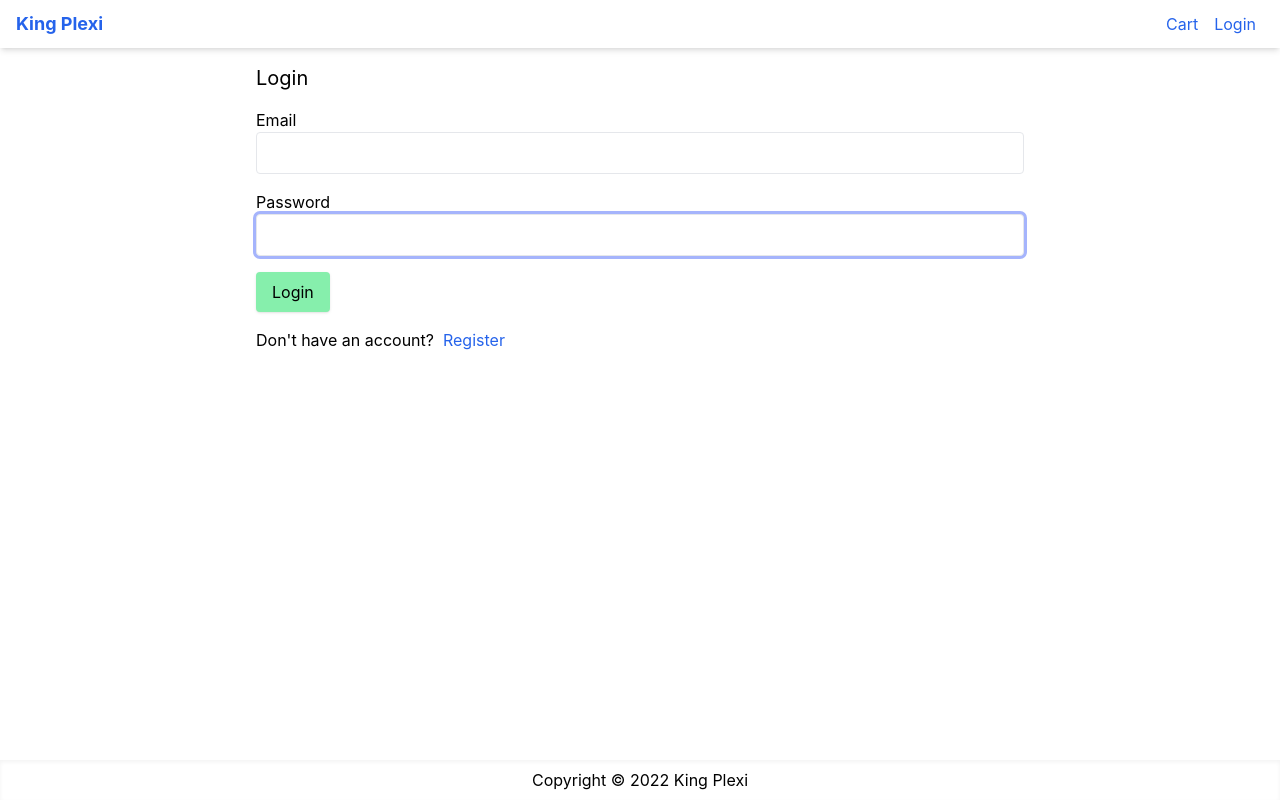
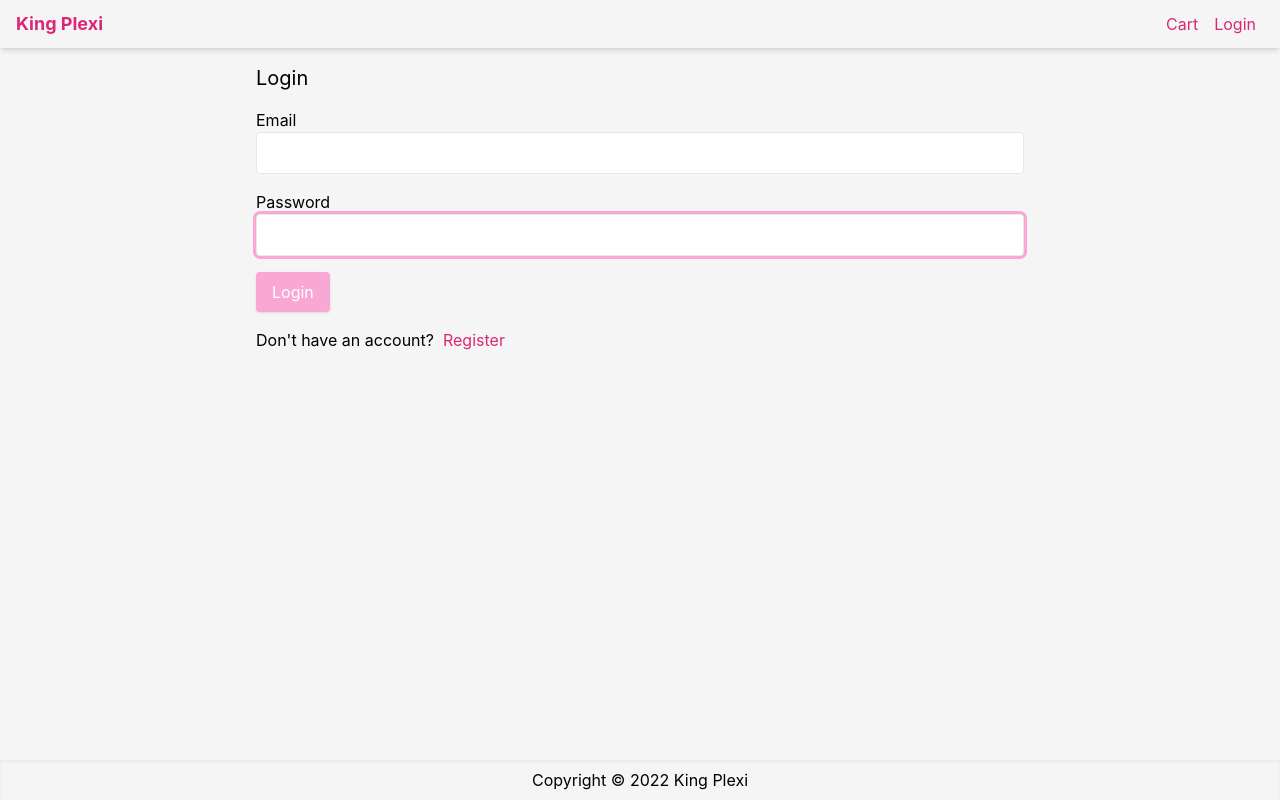
Before and after one commit to fatihyanik/nextjs_commerce, a Next.js app: page /login in a window 1280 px wide. Built offline with nearby package versions, Linux system fonts and the light colour scheme; no server answers.

Commit message:
finish nextjs tailwind project

```diff
--- a/components/CheckoutWizard.js
+++ b/components/CheckoutWizard.js
@@ -10,7 +10,7 @@ function CheckoutWizard({ activeStep = 0 }) {
                         className={`flex-1 border-b-2
               text-center
            ${index <= activeStep
-                                ? 'border-indigo-500   text-indigo-500'
+                                ? 'border-pink-500   text-pink-500'
                                 : 'border-gray-400 text-gray-400'
                             }
 
--- a/components/Layout.js
+++ b/components/Layout.js
@@ -56,7 +56,7 @@ export default function Layout({ title, children }) {
                 'Loading'
               ) : session?.user ? (
                 <Menu as="div" className="relative inline-block">
-                  <Menu.Button className="text-blue-600">
+                  <Menu.Button className="text-600">
                     {session.user.name}
                   </Menu.Button>
                   <Menu.Items className="absolute right-0 w-56 origin-top-right bg-white  shadow-lg ">
--- a/components/ProductItem.js
+++ b/components/ProductItem.js
@@ -10,7 +10,7 @@ function ProductItem({ product, addToCartHandler }) {
                     <img
                         src={product.image}
                         alt={product.name}
-                        className="rounded shadow object-cover h-64 w-full"
+                        className="rounded shadow object-cover h-76 w-full"
                     />
                 </a>
             </Link>
--- a/pages/admin/dashboard.js
+++ b/pages/admin/dashboard.js
@@ -71,7 +71,7 @@ function AdminDashboardScreen() {
     datasets: [
       {
         label: 'Sales',
-        backgroundColor: 'rgba(162, 222, 208, 1)',
+        backgroundColor: 'rgba(245, 39, 145, 0.09)',
         data: summary.salesData.map((x) => x.totalSales),
       },
     ],
--- a/styles/globals.css
+++ b/styles/globals.css
@@ -8,10 +8,11 @@ body {
   margin: 0;
   font-family: -apple-system, BlinkMacSystemFont, Segoe UI, Roboto, Oxygen,
     Ubuntu, Cantarell, Fira Sans, Droid Sans, Helvetica Neue, sans-serif;
+    background-color: whitesmoke;
 }
 
 a {
-  @apply text-blue-600 hover:text-blue-800;
+  @apply text-pink-600 hover:text-pink-800;
 }
 
 * {
@@ -24,7 +25,7 @@ a {
 }
 
 .primary-button {
-  @apply rounded bg-green-300 py-2 px-4 shadow outline-none hover:bg-green-400  active:bg-green-500;
+  @apply rounded bg-pink-300 py-2 px-4 text-white shadow outline-none hover:bg-pink-500  active:bg-pink-500;
 }
 
 .default-button {
@@ -34,7 +35,7 @@ a {
 input,
 select,
 textarea{
-  @apply rounded border p-2 outline-none ring-indigo-300 focus:ring;
+  @apply rounded border p-2 outline-none ring-pink-300 focus:ring;
 }
 
 .dropdown-link{
```
